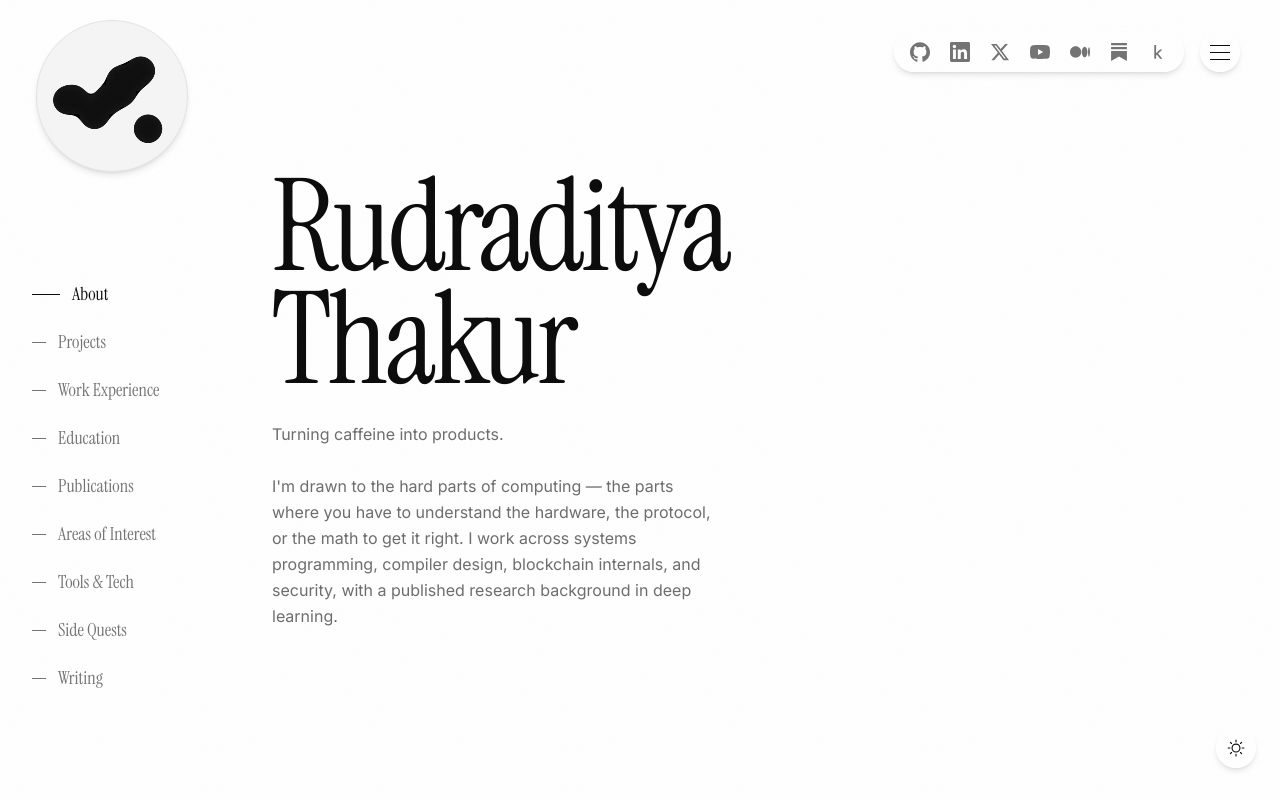
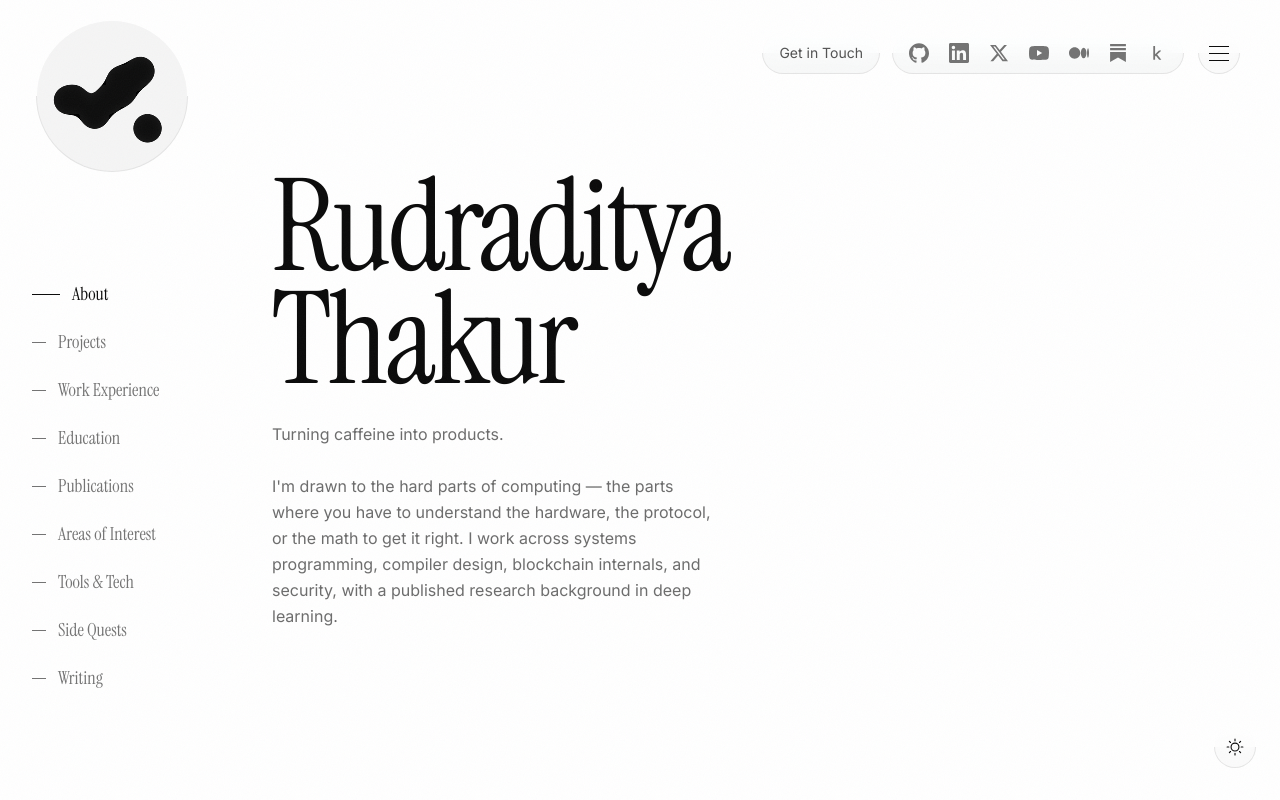
Before and after one commit to rudraditya21/rudraditya21.github.io, a Next.js app: page / in a window 1280 px wide. Shown: the top 800 px of the page. Built offline with nearby package versions, Linux system fonts and the light colour scheme.

Commit message:
added: get in touch section

```diff
--- a/app/page.tsx
+++ b/app/page.tsx
@@ -1,6 +1,6 @@
 'use client'
 
-import { useState, useEffect, useRef } from 'react'
+import { useState, useEffect, useRef, useCallback } from 'react'
 import gsap from 'gsap'
 import LoadingScreen from '@/components/loading-screen'
 import WorkExperience from '@/components/work-experience'
@@ -68,7 +68,11 @@ function BlobAvatar() {
   }, [])
 
   return (
-    <div ref={containerRef} className="relative aspect-square w-full overflow-hidden rounded-full border border-border bg-muted shadow-md">
+    <div
+      className="relative aspect-square w-full rounded-full p-px"
+      style={{ background: 'linear-gradient(to bottom, transparent 50%, var(--border) 50%)' }}
+    >
+    <div ref={containerRef} className="relative h-full w-full overflow-hidden rounded-full bg-muted">
       {/* Gooey filter: blur → alpha threshold → blobs merge when touching */}
       <svg style={{ position: 'absolute', width: 0, height: 0 }}>
         <defs>
@@ -98,6 +102,26 @@ function BlobAvatar() {
         ))}
       </div>
     </div>
+    </div>
+  )
+}
+
+const EMAIL = 'mr.rudradityathakur@gmail.com'
+
+function Toast({ visible }: { visible: boolean }) {
+  return (
+    <div
+      className="fixed bottom-6 right-6 z-50 rounded-lg bg-foreground px-4 py-2.5 text-sm text-background"
+      style={{
+        opacity: visible ? 1 : 0,
+        transform: visible ? 'translateY(0)' : 'translateY(6px)',
+        transition: 'opacity 250ms ease, transform 250ms ease',
+        pointerEvents: 'none',
+        fontFamily: 'var(--font-inter)',
+      }}
+    >
+      Mail copied
+    </div>
   )
 }
 
@@ -106,6 +130,15 @@ export default function Home() {
   const [show, setShow] = useState(false)
   const [activeSection, setActiveSection] = useState('about')
   const [scrollProgress, setScrollProgress] = useState(0)
+  const [toastVisible, setToastVisible] = useState(false)
+  const toastTimer = useRef<ReturnType<typeof setTimeout> | null>(null)
+
+  const copyEmail = useCallback(() => {
+    navigator.clipboard.writeText(EMAIL)
+    setToastVisible(true)
+    if (toastTimer.current) clearTimeout(toastTimer.current)
+    toastTimer.current = setTimeout(() => setToastVisible(false), 2000)
+  }, [])
 
   useEffect(() => {
     function onScroll() {
@@ -185,9 +218,33 @@ export default function Home() {
         </nav>
       </aside>
 
-      {/* Fixed top-right socials */}
-      <div className="fixed right-24 top-8 z-40 hidden rounded-full bg-background/70 px-4 py-2.5 shadow-md backdrop-blur-md lg:block">
-        <Socials show={show} />
+      {/* Fixed top-right: Get in Touch + Socials — lg only */}
+      <div className="fixed right-24 top-8 z-40 hidden items-center gap-3 lg:flex">
+        <div
+          className="rounded-full p-px"
+          style={{
+            background: 'linear-gradient(to bottom, transparent 50%, var(--border) 50%)',
+            opacity: show ? 1 : 0,
+            pointerEvents: show ? 'auto' : 'none',
+            transition: 'opacity 600ms ease',
+          }}
+        >
+          <button
+            onClick={copyEmail}
+            className="rounded-full bg-background/70 px-4 py-2.5 text-sm text-foreground/70 backdrop-blur-md transition-colors duration-200 hover:text-foreground"
+            style={{ fontFamily: 'var(--font-inter)' }}
+          >
+            Get in Touch
+          </button>
+        </div>
+        <div
+          className="rounded-full p-px"
+          style={{ background: 'linear-gradient(to bottom, transparent 50%, var(--border) 50%)' }}
+        >
+          <div className="rounded-full bg-background/70 px-4 py-2.5 backdrop-blur-md">
+            <Socials show={show} />
+          </div>
+        </div>
       </div>
 
       {/* Main content */}
@@ -230,7 +287,8 @@ export default function Home() {
         </footer>
       </div>
 
-      <HamburgerMenu show={show} />
+      <Toast visible={toastVisible} />
+      <HamburgerMenu show={show} onGetInTouch={copyEmail} />
       <ThemeToggle show={show} />
     </>
   )
--- a/components/hamburger-menu.tsx
+++ b/components/hamburger-menu.tsx
@@ -17,7 +17,7 @@ const NAV = [
   { label: 'Writing',           id: 'writing' },
 ]
 
-export default function HamburgerMenu({ show }: { show: boolean }) {
+export default function HamburgerMenu({ show, onGetInTouch }: { show: boolean; onGetInTouch: () => void }) {
   const [open, setOpen]  = useState(false)
   const overlayRef       = useRef<HTMLDivElement>(null)
   const itemRefs         = useRef<(HTMLAnchorElement | null)[]>([])
@@ -73,15 +73,19 @@ export default function HamburgerMenu({ show }: { show: boolean }) {
     <>
       <TooltipProvider>
         <Tooltip>
-          <TooltipTrigger asChild>
-            <button
-              onClick={() => setOpen(v => !v)}
-              className="fixed right-6 top-6 z-46 flex h-10 w-10 flex-col items-center justify-center gap-1.5 rounded-full bg-background/80 shadow-md backdrop-blur-md lg:right-10 lg:top-8"
+          <div
+            className="fixed right-6 top-6 z-46 rounded-full p-px lg:right-10 lg:top-8"
             style={{
+              background: 'linear-gradient(to bottom, transparent 50%, var(--border) 50%)',
               opacity: show ? 1 : 0,
               pointerEvents: show ? 'auto' : 'none',
               transition: 'opacity 600ms ease',
             }}
+          >
+            <TooltipTrigger asChild>
+              <button
+                onClick={() => setOpen(v => !v)}
+                className="flex h-10 w-10 flex-col items-center justify-center gap-1.5 rounded-full bg-background/80 backdrop-blur-md"
                 aria-label={open ? 'Close menu' : 'Open menu'}
               >
                 <span className={`block h-px w-5 origin-center bg-foreground transition-all duration-300 ${open ? 'translate-y-1.75 rotate-45' : ''}`} />
@@ -89,6 +93,7 @@ export default function HamburgerMenu({ show }: { show: boolean }) {
                 <span className={`block h-px w-5 origin-center bg-foreground transition-all duration-300 ${open ? '-translate-y-1.75 -rotate-45' : ''}`} />
               </button>
             </TooltipTrigger>
+          </div>
           <TooltipContent side="bottom">
             {open ? 'Close' : 'Menu'}
           </TooltipContent>
@@ -115,6 +120,13 @@ export default function HamburgerMenu({ show }: { show: boolean }) {
         </nav>
 
         <div ref={socialsRef} className="mt-auto pt-8">
+          <button
+            onClick={onGetInTouch}
+            className="mb-5 block text-sm text-foreground/40 transition-colors duration-200 hover:text-foreground"
+            style={{ fontFamily: 'var(--font-inter)' }}
+          >
+            Get in Touch
+          </button>
           <Socials show />
         </div>
       </div>
--- a/components/theme-toggle.tsx
+++ b/components/theme-toggle.tsx
@@ -58,21 +58,26 @@ export default function ThemeToggle({ show }: { show: boolean }) {
   return (
     <TooltipProvider>
       <Tooltip>
-        <TooltipTrigger asChild>
-          <button
-            onClick={toggle}
-            className="fixed bottom-8 right-6 z-40 flex h-10 w-10 items-center justify-center rounded-full bg-background/80 shadow-md backdrop-blur-md"
+        <div
+          className="fixed bottom-8 right-6 z-40 rounded-full p-px"
           style={{
+            background: 'linear-gradient(to bottom, transparent 50%, var(--border) 50%)',
             opacity:       show ? 1 : 0,
             pointerEvents: show ? 'auto' : 'none',
             transition:    'opacity 600ms ease',
           }}
+        >
+          <TooltipTrigger asChild>
+            <button
+              onClick={toggle}
+              className="flex h-10 w-10 items-center justify-center rounded-full bg-background/80 backdrop-blur-md"
               aria-label="Toggle theme"
             >
               <div ref={sunRef}  className="absolute"><Sun  size={18} /></div>
               <div ref={moonRef} className="absolute"><Moon size={18} /></div>
             </button>
           </TooltipTrigger>
+        </div>
         <TooltipContent side="left">
           {dark ? 'Light mode' : 'Dark mode'}
         </TooltipContent>
```
Lines whose indentation alone changed are shown as unchanged.
